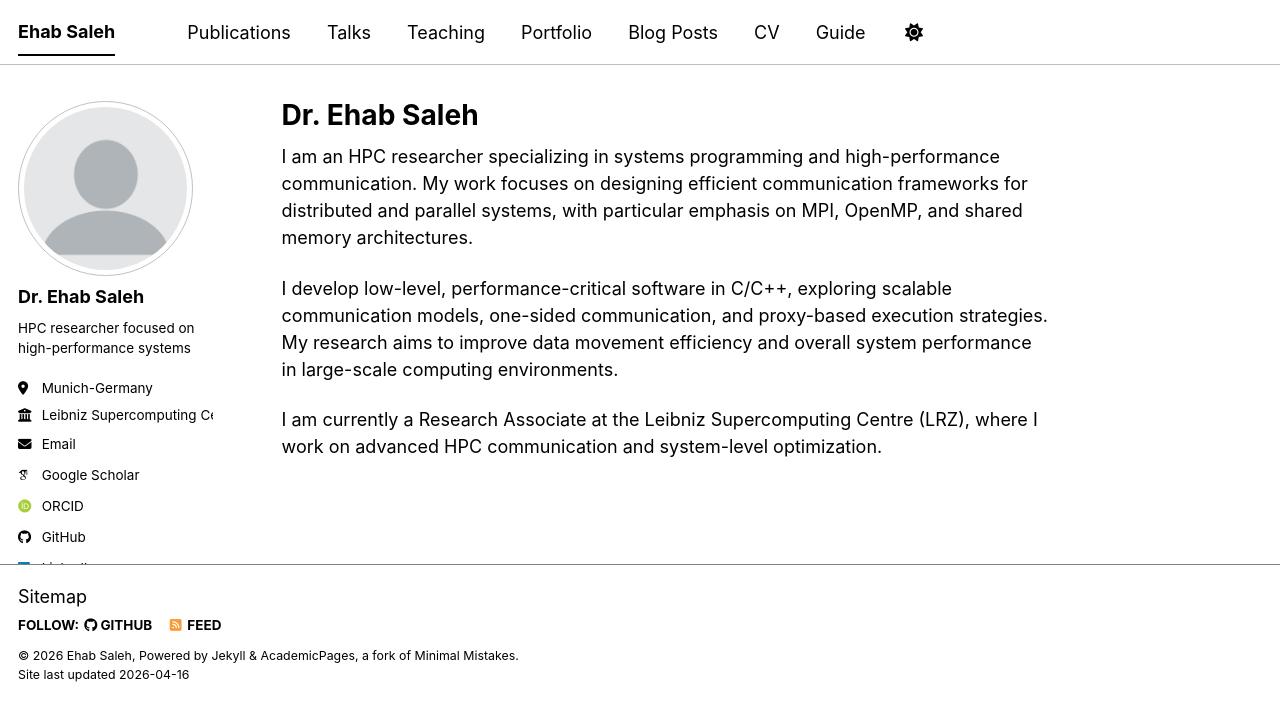
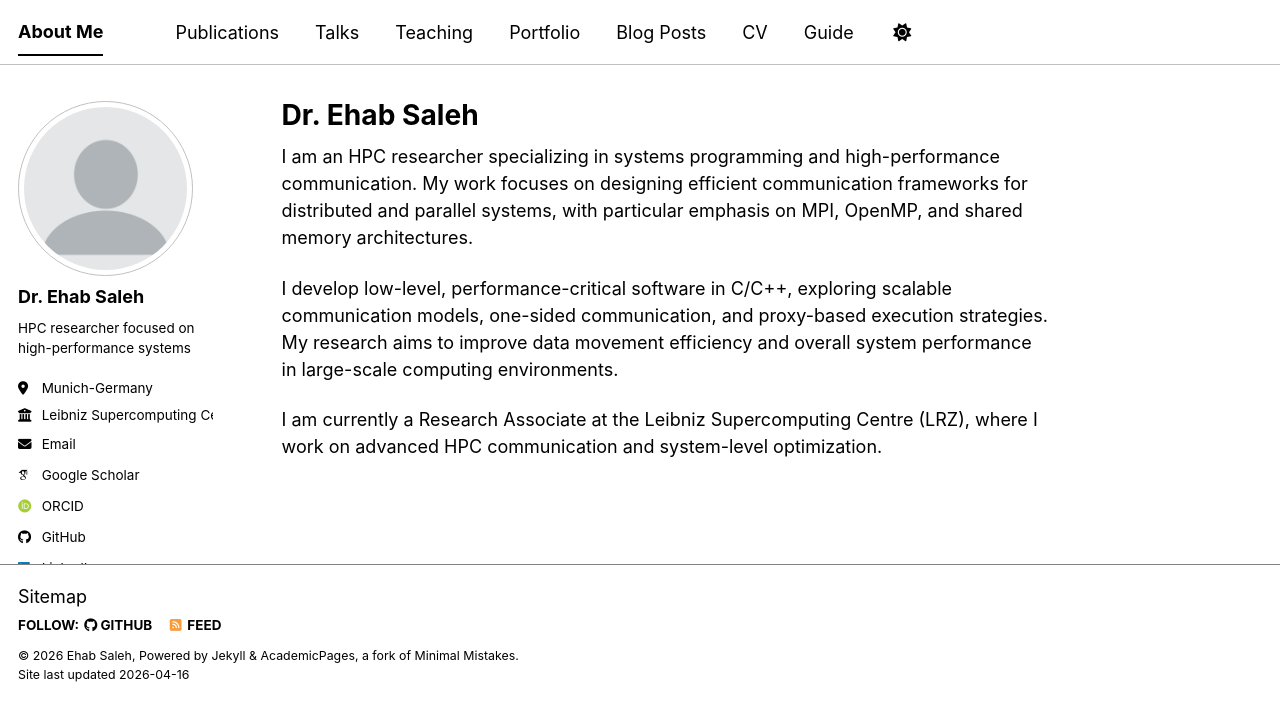
Before and after one commit to ehabosaleh/ehabosaleh.github.io, a Jekyll site: the page built from _pages/about.md, in a window 1280 px wide. Shown: the top 721 px of the page. Built offline with Jekyll 4.4.1, drawn with Linux system fonts in a browser that asks for light colours; some web fonts are replaced; a script bundle is joined from its source files by our own code; library files that are not in the unit come from our copies.

Commit message:
Change site title from 'Ehab Saleh' to 'About Me'

```diff
--- a/_config.yml
+++ b/_config.yml
@@ -9,7 +9,7 @@
 # Basic Site Settings
 locale                   : "en-US"
 site_theme               : "contrast" # The available themes options are "default", "air", "sunrise", "mint", "dirt" and "contrast"
-title                    : "Ehab Saleh"
+title                    : "About Me"
 title_separator          : "-"
 name                     : &name "Ehab Saleh"
 description              : &description "PhD, Research Associate at Leibniz Supercomputing Centre"   # Update this with a general description of your site, this is the default if not overridden by a page
```
